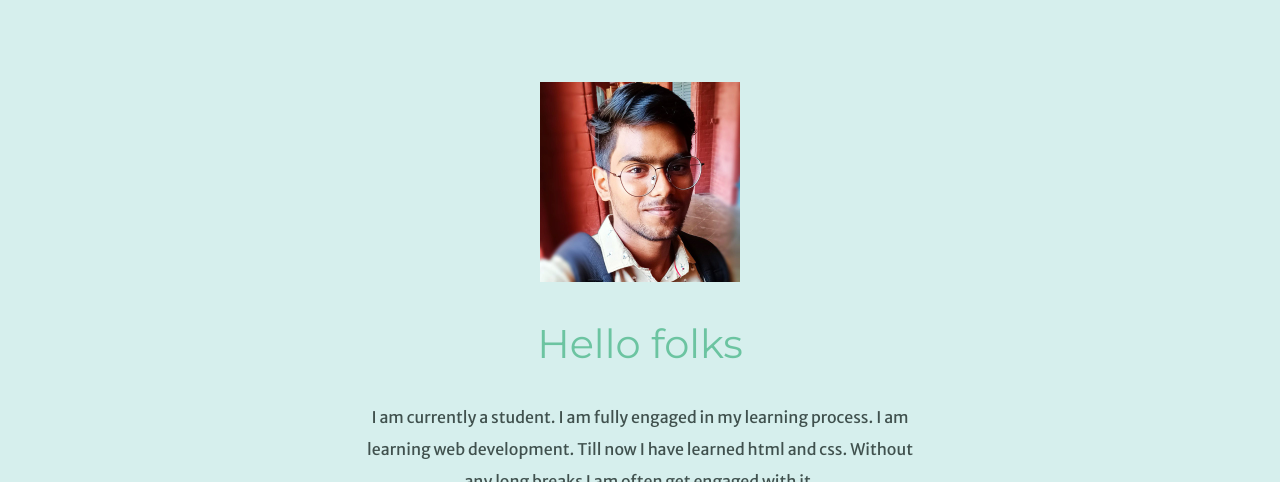
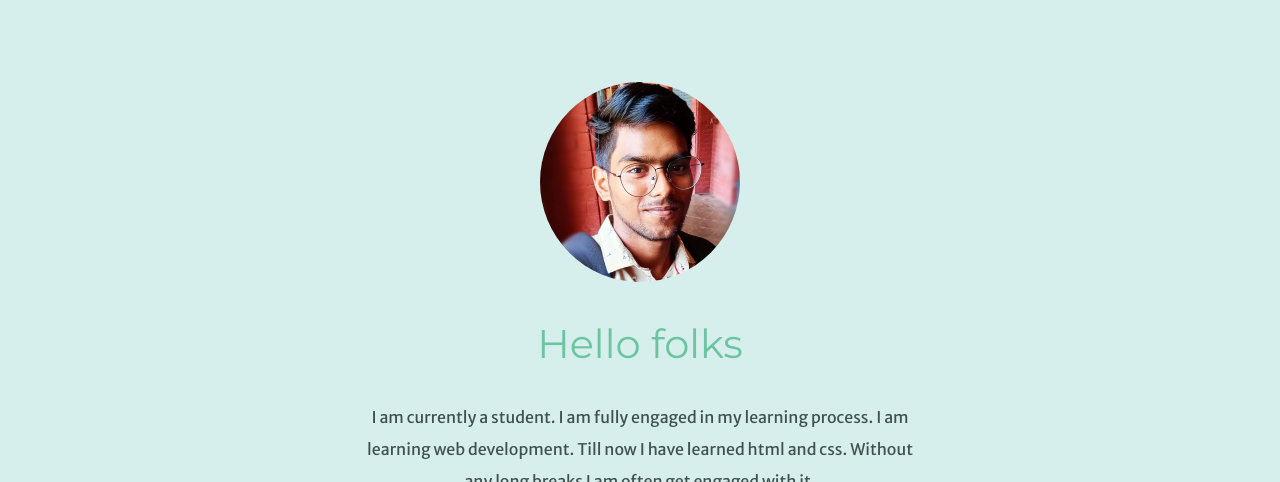
Before and after one commit to MettaSurendhar/CV1, a plain HTML site: page index.html in a window 1280 px wide. Shown: the part 767-1249 px from the top of the page. Drawn offline with Linux system fonts and the light colour scheme.

Commit message:
updated the border radius
Set  the border radius to 100%

```diff
--- a/css/styles.css
+++ b/css/styles.css
@@ -56,6 +56,10 @@ h3{
 
 a{
     color:#11999E;
+}
+
+.profile-image{
+    border-radius:100%;
 }
 
 .web{
```
